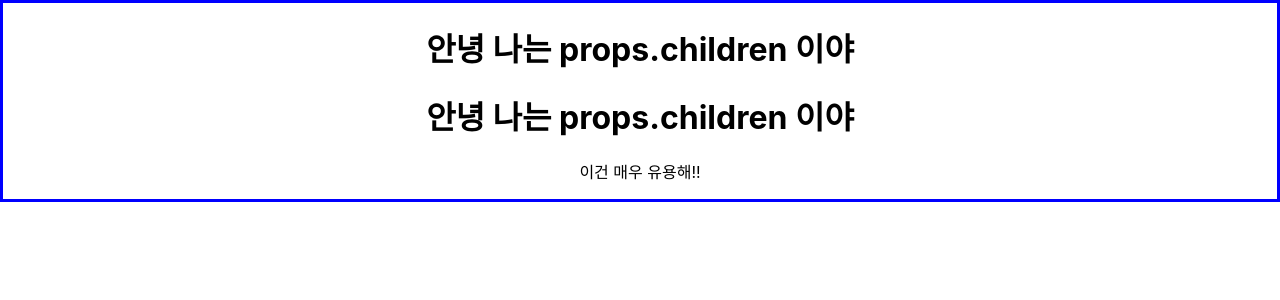
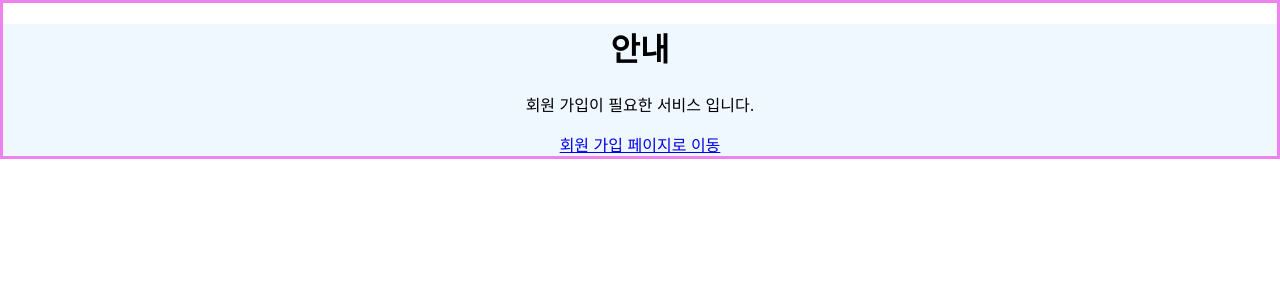
Before and after one commit to gimziae/my-app, a React (Create React App) app: page / in a window 1280 px wide. Shown: the top 300 px of the page. Built offline with nearby package versions, Linux system fonts and the light colour scheme.

Commit message:
Specialization + Containment

```diff
--- a/src/App.js
+++ b/src/App.js
@@ -2,15 +2,14 @@ import { useState, useRef, useEffect } from "react";
 import "./App.css";
 import Dialog from "./components/Dialog";
 import FancyBoarder from "./components/FancyBoarder";
+import SignUpDialog from "./components/SignUpDialog";
 import WelcomeDialog from "./components/WelcomeDialog";
 
 function App() {
 	return (
 		<div className="App">
-			<FancyBoarder color="blue">
-				<h1>안녕 나는 props.children 이야</h1>
-				<h1>안녕 나는 props.children 이야</h1>
-				<p>이건 매우 유용해!!</p>
+			<FancyBoarder color="violet">
+				<SignUpDialog />
 			</FancyBoarder>
 		</div>
 	);
--- a/src/components/Dialog.jsx
+++ b/src/components/Dialog.jsx
@@ -7,6 +7,7 @@ export default function Dialog(props) {
 		<div style={{ backgroundColor: props.color }}>
 			<h1>{props.title}</h1>
 			<p>{props.message}</p>
+			{props.children}
 		</div>
 	);
 }
--- /dev/null
+++ b/src/components/SignUpDialog.jsx
@@ -0,0 +1,15 @@
+import React from "react";
+import Dialog from "./Dialog";
+
+export default function SignUpDialog(props) {
+	return (
+		<div>
+			<Dialog
+				color="aliceblue"
+				title="안내"
+				message="회원 가입이 필요한 서비스 입니다.">
+				<a href="#">회원 가입 페이지로 이동</a>
+			</Dialog>
+		</div>
+	);
+}
```
